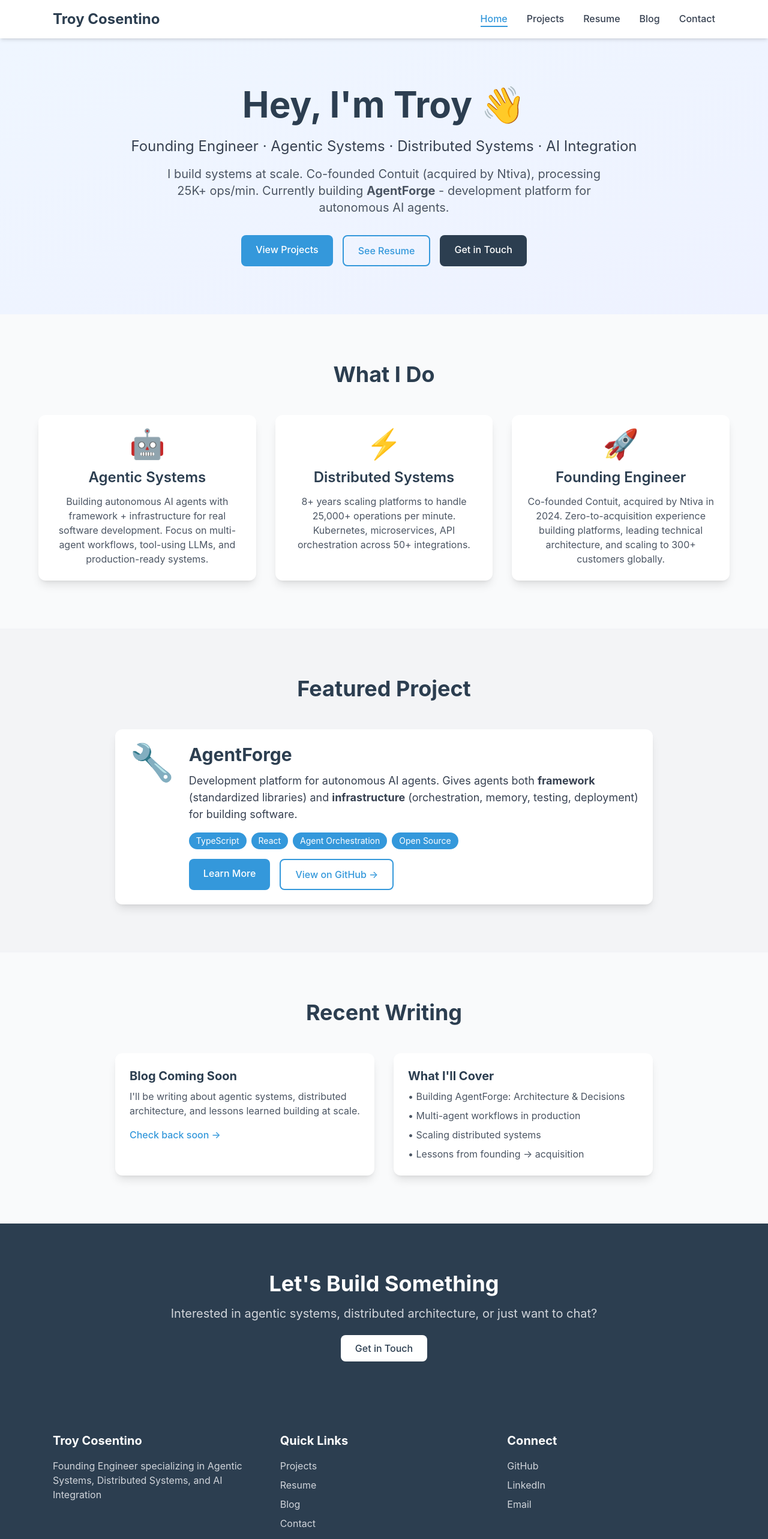
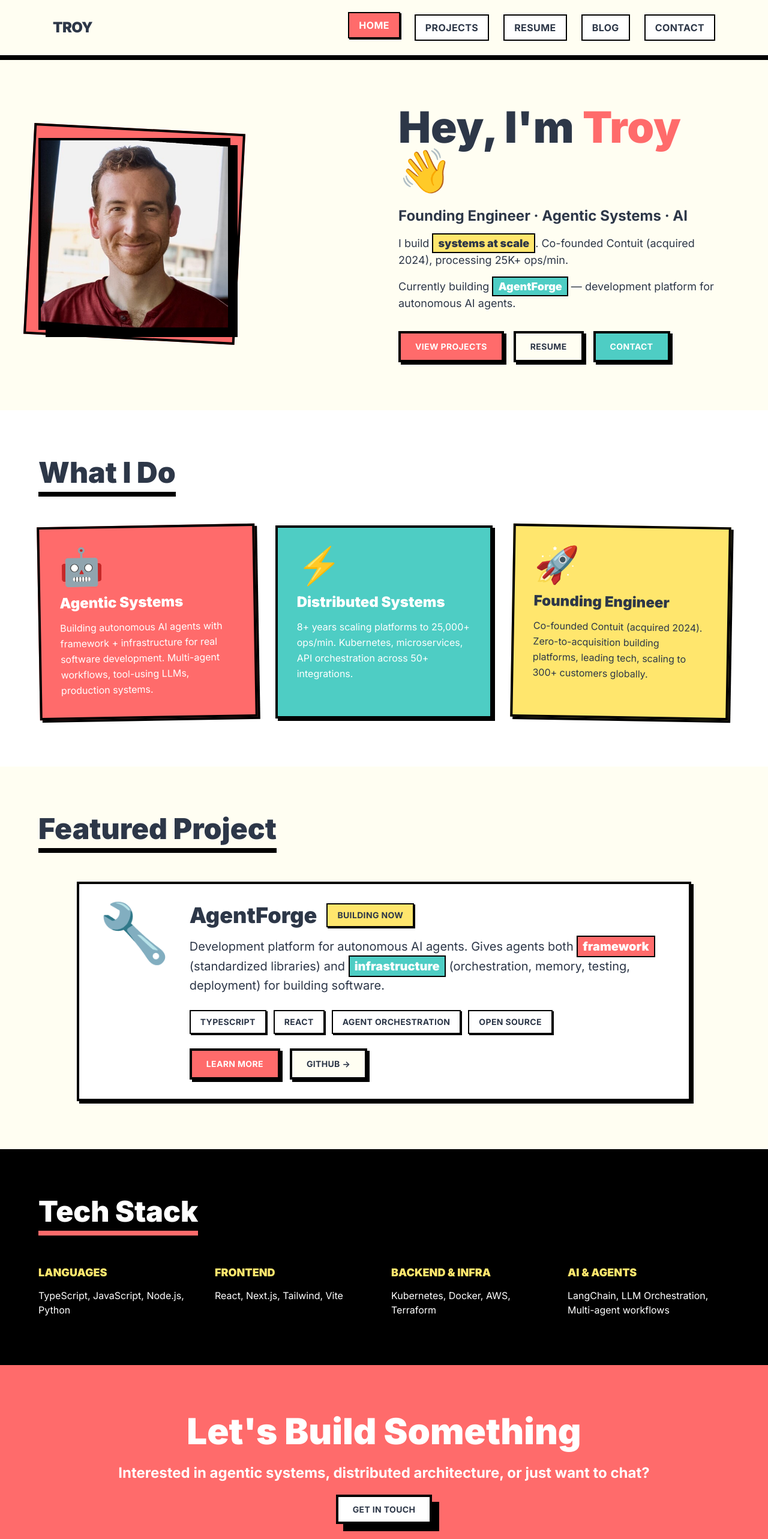
Before and after one commit to tcosentino/personal-website, a React (Vite) app: page / in a window 1280 px wide. Shown: the top 2566 px of the page at 60% size. Built offline with nearby package versions, Linux system fonts and the light colour scheme.

Commit message:
Neo-Brutalist Playful redesign: thick borders, bold colors, Troy's headshot

```diff
--- a/src/components/Footer.tsx
+++ b/src/components/Footer.tsx
@@ -2,63 +2,84 @@ export default function Footer() {
   const currentYear = new Date().getFullYear()
 
   return (
-    <footer className="bg-secondary text-white py-12">
+    <footer className="bg-black text-white py-16 border-t-8 border-primary">
       <div className="container-custom px-6">
-        <div className="grid md:grid-cols-3 gap-8">
+        <div className="grid md:grid-cols-3 gap-12">
           <div>
-            <h3 className="text-xl font-bold mb-4">Troy Cosentino</h3>
-            <p className="text-gray-300">
+            <h3 className="text-2xl font-black mb-4 text-accent uppercase">Troy Cosentino</h3>
+            <p className="text-white font-medium leading-relaxed">
               Founding Engineer specializing in Agentic Systems, Distributed Systems, and AI Integration
             </p>
           </div>
 
           <div>
-            <h3 className="text-xl font-bold mb-4">Quick Links</h3>
-            <ul className="space-y-2">
-              <li><a href="/projects" className="text-gray-300 hover:text-white transition-colors">Projects</a></li>
-              <li><a href="/resume" className="text-gray-300 hover:text-white transition-colors">Resume</a></li>
-              <li><a href="/blog" className="text-gray-300 hover:text-white transition-colors">Blog</a></li>
-              <li><a href="/contact" className="text-gray-300 hover:text-white transition-colors">Contact</a></li>
+            <h3 className="text-xl font-black mb-4 text-accent uppercase">Quick Links</h3>
+            <ul className="space-y-3">
+              <li>
+                <a href="/projects" className="text-white font-bold hover:text-primary transition-colors text-lg">
+                  → Projects
+                </a>
+              </li>
+              <li>
+                <a href="/resume" className="text-white font-bold hover:text-primary transition-colors text-lg">
+                  → Resume
+                </a>
+              </li>
+              <li>
+                <a href="/blog" className="text-white font-bold hover:text-primary transition-colors text-lg">
+                  → Blog
+                </a>
+              </li>
+              <li>
+                <a href="/contact" className="text-white font-bold hover:text-primary transition-colors text-lg">
+                  → Contact
+                </a>
+              </li>
             </ul>
           </div>
 
           <div>
-            <h3 className="text-xl font-bold mb-4">Connect</h3>
-            <ul className="space-y-2">
+            <h3 className="text-xl font-black mb-4 text-accent uppercase">Connect</h3>
+            <ul className="space-y-3">
               <li>
                 <a
                   href="https://github.com/tcosentino"
                   target="_blank"
                   rel="noopener noreferrer"
-                  className="text-gray-300 hover:text-white transition-colors"
+                  className="text-white font-bold hover:text-secondary transition-colors text-lg"
                 >
-                  GitHub
+                  → GitHub
                 </a>
               </li>
               <li>
                 <a
-                  href="https://linkedin.com/in/troycosentino"
+                  href="https://linkedin.com/in/troy-cosentino-b36694275"
                   target="_blank"
                   rel="noopener noreferrer"
-                  className="text-gray-300 hover:text-white transition-colors"
+                  className="text-white font-bold hover:text-secondary transition-colors text-lg"
                 >
-                  LinkedIn
+                  → LinkedIn
                 </a>
               </li>
               <li>
                 <a
-                  href="mailto:troy@troycosentino.com"
-                  className="text-gray-300 hover:text-white transition-colors"
+                  href="mailto:troycosentino@gmail.com"
+                  className="text-white font-bold hover:text-secondary transition-colors text-lg"
                 >
-                  Email
+                  → Email
                 </a>
               </li>
             </ul>
           </div>
         </div>
 
-        <div className="border-t border-gray-700 mt-8 pt-8 text-center text-gray-400">
-          <p>© {currentYear} Troy Cosentino. Built with React, TypeScript, and Vite.</p>
+        <div className="border-t-4 border-primary mt-12 pt-8 text-center">
+          <p className="text-white font-bold text-lg">
+            © {currentYear} Troy Cosentino. Built with React + TypeScript + Tailwind.
+          </p>
+          <p className="text-accent font-black mt-2 text-sm uppercase tracking-wider">
+            San Francisco, CA 🐧
+          </p>
         </div>
       </div>
     </footer>
--- a/src/components/Nav.tsx
+++ b/src/components/Nav.tsx
@@ -12,20 +12,23 @@ export default function Nav() {
   ]
 
   return (
-    <nav className="bg-white shadow-md sticky top-0 z-50">
-      <div className="container-custom py-4 px-6 flex justify-between items-center">
-        <Link to="/" className="text-2xl font-bold text-secondary hover:text-primary transition-colors">
-          Troy Cosentino
+    <nav className="bg-cream border-b-4 border-black sticky top-0 z-50 shadow-[0_4px_0_0_#000000]">
+      <div className="container-custom py-6 px-6 flex justify-between items-center">
+        <Link
+          to="/"
+          className="text-2xl font-black text-dark hover:text-primary transition-colors uppercase tracking-tight"
+        >
+          Troy
         </Link>
-        <div className="flex gap-8">
+        <div className="flex gap-2 md:gap-6">
           {links.map((link) => (
             <Link
               key={link.path}
               to={link.path}
-              className={`font-medium transition-colors ${
+              className={`font-bold text-sm md:text-base uppercase tracking-wide px-3 md:px-4 py-2 border-2 border-black transition-all ${
                 location.pathname === link.path
-                  ? 'text-primary border-b-2 border-primary'
-                  : 'text-gray-700 hover:text-primary'
+                  ? 'bg-primary text-white shadow-[2px_2px_0_0_#000000] transform -translate-y-1'
+                  : 'bg-white text-dark hover:bg-accent hover:shadow-[2px_2px_0_0_#000000] hover:-translate-y-1'
               }`}
             >
               {link.label}
--- a/src/index.css
+++ b/src/index.css
@@ -1,6 +1,8 @@
+@import url('https://fonts.googleapis.com/css2?family=Inter:wght@400;600;700;900&display=swap');
+
 @tailwind base;
+@tailwind utilities;
 @tailwind components;
-@tailwind utilities;
 
 @layer base {
   html {
@@ -8,27 +10,45 @@
   }
 
   body {
-    @apply bg-gray-50 text-gray-900;
+    @apply bg-cream text-dark font-sans;
+    font-family: 'Inter', system-ui, -apple-system, sans-serif;
+  }
+
+  h1, h2, h3, h4, h5, h6 {
+    font-family: 'Inter', system-ui, sans-serif;
+    @apply font-black;
   }
 }
 
 @layer components {
+  /* Neo-Brutalist Buttons */
   .btn {
-    @apply px-6 py-3 rounded-lg font-medium transition-all duration-200 hover:scale-105;
+    @apply px-6 py-3 font-bold uppercase tracking-wide text-sm
+           border-4 border-black transition-all duration-150
+           hover:-translate-y-1 active:translate-y-0;
   }
 
   .btn-primary {
-    @apply bg-primary text-white hover:bg-blue-600;
+    @apply bg-primary text-white shadow-brutal
+           hover:shadow-brutal-lg;
   }
 
   .btn-secondary {
-    @apply bg-secondary text-white hover:bg-gray-800;
+    @apply bg-secondary text-white shadow-brutal
+           hover:shadow-brutal-lg;
+  }
+
+  .btn-accent {
+    @apply bg-accent text-dark shadow-brutal
+           hover:shadow-brutal-lg;
   }
 
   .btn-outline {
-    @apply border-2 border-primary text-primary hover:bg-primary hover:text-white;
+    @apply bg-cream text-dark border-4 border-black shadow-brutal
+           hover:bg-black hover:text-cream hover:shadow-brutal-lg;
   }
 
+  /* Sections */
   .section {
     @apply py-20 px-6;
   }
@@ -37,15 +57,93 @@
     @apply max-w-6xl mx-auto;
   }
 
+  /* Neo-Brutalist Cards */
   .card {
-    @apply bg-white rounded-xl shadow-lg p-6 hover:shadow-xl transition-shadow duration-300;
+    @apply bg-white border-4 border-black p-8
+           shadow-brutal transition-all duration-200
+           hover:-translate-y-1 hover:shadow-brutal-lg;
   }
 
+  .card-primary {
+    @apply bg-primary text-white border-4 border-black p-8
+           shadow-brutal hover:-translate-y-1 hover:shadow-brutal-lg;
+  }
+
+  .card-secondary {
+    @apply bg-secondary text-white border-4 border-black p-8
+           shadow-brutal hover:-translate-y-1 hover:shadow-brutal-lg;
+  }
+
+  .card-accent {
+    @apply bg-accent text-dark border-4 border-black p-8
+           shadow-brutal hover:-translate-y-1 hover:shadow-brutal-lg;
+  }
+
+  /* Typography */
   .heading {
-    @apply text-4xl font-bold mb-4 text-secondary;
+    @apply text-5xl md:text-6xl font-black mb-6 text-dark leading-tight;
   }
 
   .subheading {
-    @apply text-2xl font-semibold mb-3 text-secondary;
+    @apply text-3xl md:text-4xl font-bold mb-4 text-dark;
+  }
+
+  .section-heading {
+    @apply text-4xl md:text-5xl font-black text-dark mb-12
+           inline-block border-b-8 border-black pb-2;
+  }
+
+  /* Tags/Labels */
+  .tag {
+    @apply inline-block px-4 py-2 bg-white border-2 border-black
+           font-bold text-sm uppercase tracking-wide
+           shadow-[2px_2px_0px_0px_#000000];
+  }
+
+  .tag-primary {
+    @apply bg-primary text-white;
+  }
+
+  .tag-secondary {
+    @apply bg-secondary text-white;
+  }
+
+  .tag-accent {
+    @apply bg-accent text-dark;
+  }
+
+  /* Links */
+  .link {
+    @apply font-bold text-dark underline decoration-4 decoration-primary
+           hover:decoration-secondary transition-colors;
+  }
+
+  /* Hero Image Container */
+  .hero-image {
+    @apply border-4 border-black shadow-brutal-xl
+           overflow-hidden bg-white;
+  }
+
+  /* Input Fields (for contact form later) */
+  .input {
+    @apply w-full px-4 py-3 border-4 border-black
+           bg-white text-dark font-medium
+           focus:outline-none focus:shadow-brutal
+           transition-shadow;
   }
 }
+
+@layer utilities {
+  .text-shadow-brutal {
+    text-shadow: 3px 3px 0px #000000;
+  }
+
+  /* Rotation utilities for playful asymmetry */
+  .rotate-slight {
+    transform: rotate(-1deg);
+  }
+
+  .rotate-slight-reverse {
+    transform: rotate(1deg);
+  }
+}
--- a/src/pages/Home.tsx
+++ b/src/pages/Home.tsx
@@ -2,87 +2,118 @@ import { Link } from 'react-router-dom'
 
 export default function Home() {
   return (
+    <div className="bg-cream">
+      {/* Hero Section - Neo-Brutalist Style */}
+      <section className="section bg-cream">
+        <div className="container-custom">
+          <div className="grid md:grid-cols-2 gap-12 items-center">
+            {/* Left: Photo */}
+            <div className="flex justify-center md:justify-start">
+              <div className="relative">
+                <div className="absolute -inset-4 bg-primary border-4 border-black transform rotate-3"></div>
+                <div className="relative border-4 border-black shadow-brutal-xl overflow-hidden bg-white w-80 h-80">
+                  <img
+                    src="/troy-headshot-original.jpg"
+                    alt="Troy Cosentino"
+                    className="w-full h-full object-cover"
+                  />
+                </div>
+              </div>
+            </div>
+
+            {/* Right: Text */}
             <div>
-      {/* Hero Section */}
-      <section className="section bg-gradient-to-br from-blue-50 to-indigo-50">
-        <div className="container-custom text-center">
-          <h1 className="text-6xl font-bold text-secondary mb-6">
-            Hey, I'm Troy 👋
+              <h1 className="text-6xl md:text-7xl font-black text-dark mb-6 leading-none">
+                Hey, I'm <span className="text-primary">Troy</span> 👋
               </h1>
-          <p className="text-2xl text-gray-700 mb-4">
-            Founding Engineer · Agentic Systems · Distributed Systems · AI Integration
+              <div className="space-y-4 mb-8">
+                <p className="text-2xl font-bold text-dark">
+                  Founding Engineer · Agentic Systems · AI
                 </p>
-          <p className="text-xl text-gray-600 max-w-3xl mx-auto mb-8">
-            I build systems at scale. Co-founded Contuit (acquired by Ntiva), processing 25K+ ops/min.
-            Currently building <strong>AgentForge</strong> - development platform for autonomous AI agents.
+                <p className="text-lg text-dark font-medium">
+                  I build <span className="bg-accent border-2 border-black px-2 py-1 font-black">systems at scale</span>.
+                  Co-founded Contuit (acquired 2024), processing 25K+ ops/min.
                 </p>
-          <div className="flex gap-4 justify-center">
+                <p className="text-lg text-dark font-medium">
+                  Currently building <span className="bg-secondary text-white border-2 border-black px-2 py-1 font-black">AgentForge</span> —
+                  development platform for autonomous AI agents.
+                </p>
+              </div>
+              <div className="flex flex-wrap gap-4">
                 <Link to="/projects" className="btn btn-primary">
                   View Projects
                 </Link>
                 <Link to="/resume" className="btn btn-outline">
-              See Resume
+                  Resume
                 </Link>
                 <Link to="/contact" className="btn btn-secondary">
-              Get in Touch
+                  Contact
                 </Link>
+              </div>
+            </div>
           </div>
         </div>
       </section>
 
-      {/* What I Do */}
-      <section className="section">
+      {/* What I Do - Bold Cards */}
+      <section className="section bg-white">
         <div className="container-custom">
-          <h2 className="heading text-center mb-12">What I Do</h2>
+          <h2 className="section-heading mb-16">What I Do</h2>
           <div className="grid md:grid-cols-3 gap-8">
-            <div className="card text-center">
-              <div className="text-5xl mb-4">🤖</div>
-              <h3 className="subheading">Agentic Systems</h3>
-              <p className="text-gray-600">
+            <div className="card-primary transform rotate-slight">
+              <div className="text-6xl mb-4">🤖</div>
+              <h3 className="text-2xl font-black mb-3">Agentic Systems</h3>
+              <p className="text-white font-medium leading-relaxed">
                 Building autonomous AI agents with framework + infrastructure for real software development.
-                Focus on multi-agent workflows, tool-using LLMs, and production-ready systems.
+                Multi-agent workflows, tool-using LLMs, production systems.
               </p>
             </div>
 
-            <div className="card text-center">
-              <div className="text-5xl mb-4">⚡</div>
-              <h3 className="subheading">Distributed Systems</h3>
-              <p className="text-gray-600">
-                8+ years scaling platforms to handle 25,000+ operations per minute.
+            <div className="card-secondary">
+              <div className="text-6xl mb-4">⚡</div>
+              <h3 className="text-2xl font-black mb-3">Distributed Systems</h3>
+              <p className="text-white font-medium leading-relaxed">
+                8+ years scaling platforms to 25,000+ ops/min.
                 Kubernetes, microservices, API orchestration across 50+ integrations.
               </p>
             </div>
 
-            <div className="card text-center">
-              <div className="text-5xl mb-4">🚀</div>
-              <h3 className="subheading">Founding Engineer</h3>
-              <p className="text-gray-600">
-                Co-founded Contuit, acquired by Ntiva in 2024. Zero-to-acquisition experience building
-                platforms, leading technical architecture, and scaling to 300+ customers globally.
+            <div className="card-accent transform rotate-slight-reverse">
+              <div className="text-6xl mb-4">🚀</div>
+              <h3 className="text-2xl font-black mb-3">Founding Engineer</h3>
+              <p className="text-dark font-medium leading-relaxed">
+                Co-founded Contuit (acquired 2024). Zero-to-acquisition building platforms,
+                leading tech, scaling to 300+ customers globally.
               </p>
             </div>
           </div>
         </div>
       </section>
 
-      {/* Featured Project */}
-      <section className="section bg-gray-100">
+      {/* Featured Project - AgentForge */}
+      <section className="section bg-cream">
         <div className="container-custom">
-          <h2 className="heading text-center mb-12">Featured Project</h2>
-          <div className="card max-w-4xl mx-auto">
-            <div className="flex items-start gap-6">
-              <div className="text-6xl">🔧</div>
+          <h2 className="section-heading mb-16">Featured Project</h2>
+          <div className="card max-w-5xl mx-auto">
+            <div className="flex items-start gap-8">
+              <div className="text-8xl flex-shrink-0">🔧</div>
               <div className="flex-1">
-                <h3 className="text-3xl font-bold text-secondary mb-3">AgentForge</h3>
-                <p className="text-lg text-gray-700 mb-4">
-                  Development platform for autonomous AI agents. Gives agents both <strong>framework</strong> (standardized
-                  libraries) and <strong>infrastructure</strong> (orchestration, memory, testing, deployment) for building software.
+                <div className="flex items-center gap-4 mb-4">
+                  <h3 className="text-4xl font-black text-dark">AgentForge</h3>
+                  <span className="tag tag-accent">BUILDING NOW</span>
+                </div>
+                <p className="text-xl text-dark font-medium mb-6 leading-relaxed">
+                  Development platform for autonomous AI agents. Gives agents both{' '}
+                  <span className="bg-primary text-white border-2 border-black px-2 py-1 font-black">framework</span>{' '}
+                  (standardized libraries) and{' '}
+                  <span className="bg-secondary text-white border-2 border-black px-2 py-1 font-black">infrastructure</span>{' '}
+                  (orchestration, memory, testing, deployment) for building software.
                 </p>
-                <div className="flex flex-wrap gap-2 mb-4">
-                  <span className="px-3 py-1 bg-primary text-white rounded-full text-sm">TypeScript</span>
-                  <span className="px-3 py-1 bg-primary text-white rounded-full text-sm">React</span>
-                  <span className="px-3 py-1 bg-primary text-white rounded-full text-sm">Agent Orchestration</span>
-                  <span className="px-3 py-1 bg-primary text-white rounded-full text-sm">Open Source</span>
+                <div className="flex flex-wrap gap-3 mb-6">
+                  <span className="tag">TypeScript</span>
+                  <span className="tag">React</span>
+                  <span className="tag">Agent Orchestration</span>
+                  <span className="tag">Open Source</span>
                 </div>
                 <div className="flex gap-4">
                   <Link to="/projects" className="btn btn-primary">
@@ -94,7 +125,7 @@ export default function Home() {
                     rel="noopener noreferrer"
                     className="btn btn-outline"
                   >
-                    View on GitHub →
+                    GitHub →
                   </a>
                 </div>
               </div>
@@ -103,42 +134,43 @@ export default function Home() {
         </div>
       </section>
 
-      {/* Recent Blog Posts (placeholder) */}
-      <section className="section">
+      {/* Stack */}
+      <section className="section bg-black text-white">
         <div className="container-custom">
-          <h2 className="heading text-center mb-12">Recent Writing</h2>
-          <div className="grid md:grid-cols-2 gap-8 max-w-4xl mx-auto">
-            <div className="card">
-              <h3 className="text-xl font-bold text-secondary mb-2">Blog Coming Soon</h3>
-              <p className="text-gray-600 mb-4">
-                I'll be writing about agentic systems, distributed architecture, and lessons learned building at scale.
-              </p>
-              <Link to="/blog" className="text-primary font-medium hover:underline">
-                Check back soon →
-              </Link>
+          <h2 className="text-5xl font-black mb-12 text-white border-b-8 border-primary pb-2 inline-block">
+            Tech Stack
+          </h2>
+          <div className="grid md:grid-cols-4 gap-6">
+            <div>
+              <h4 className="text-accent font-black text-lg mb-3 uppercase">Languages</h4>
+              <p className="font-medium">TypeScript, JavaScript, Node.js, Python</p>
             </div>
-
-            <div className="card">
-              <h3 className="text-xl font-bold text-secondary mb-2">What I'll Cover</h3>
-              <ul className="text-gray-600 space-y-2">
-                <li>• Building AgentForge: Architecture & Decisions</li>
-                <li>• Multi-agent workflows in production</li>
-                <li>• Scaling distributed systems</li>
-                <li>• Lessons from founding → acquisition</li>
-              </ul>
+            <div>
+              <h4 className="text-accent font-black text-lg mb-3 uppercase">Frontend</h4>
+              <p className="font-medium">React, Next.js, Tailwind, Vite</p>
+            </div>
+            <div>
+              <h4 className="text-accent font-black text-lg mb-3 uppercase">Backend & Infra</h4>
+              <p className="font-medium">Kubernetes, Docker, AWS, Terraform</p>
+            </div>
+            <div>
+              <h4 className="text-accent font-black text-lg mb-3 uppercase">AI & Agents</h4>
+              <p className="font-medium">LangChain, LLM Orchestration, Multi-agent workflows</p>
             </div>
           </div>
         </div>
       </section>
 
       {/* CTA */}
-      <section className="section bg-secondary text-white">
+      <section className="section bg-primary">
         <div className="container-custom text-center">
-          <h2 className="text-4xl font-bold mb-4">Let's Build Something</h2>
-          <p className="text-xl mb-8 text-gray-300">
+          <h2 className="text-5xl md:text-6xl font-black text-white mb-6">
+            Let's Build Something
+          </h2>
+          <p className="text-2xl font-bold text-white mb-8">
             Interested in agentic systems, distributed architecture, or just want to chat?
           </p>
-          <Link to="/contact" className="btn bg-white text-secondary hover:bg-gray-100">
+          <Link to="/contact" className="btn bg-white text-dark border-4 border-black shadow-brutal-xl hover:shadow-brutal-lg hover:-translate-y-2 font-black">
             Get in Touch
           </Link>
         </div>
--- a/tailwind.config.js
+++ b/tailwind.config.js
@@ -7,13 +7,26 @@ export default {
   theme: {
     extend: {
       colors: {
-        primary: '#3498db',
-        secondary: '#2c3e50',
-        accent: '#27ae60',
+        // Neo-Brutalist Playful palette
+        primary: '#FF6B6B',      // Coral red
+        secondary: '#4ECDC4',    // Turquoise
+        accent: '#FFE66D',       // Yellow
+        dark: '#2D3748',         // Dark gray text
+        cream: '#FFFEF2',        // Warm off-white background
+        black: '#000000',
       },
       fontFamily: {
-        sans: ['-apple-system', 'BlinkMacSystemFont', 'Segoe UI', 'Roboto', 'sans-serif'],
-        mono: ['SF Mono', 'Monaco', 'Courier New', 'monospace'],
+        display: ['Clash Display', 'Cabinet Grotesk', 'system-ui', 'sans-serif'],
+        sans: ['General Sans', 'Inter', 'system-ui', 'sans-serif'],
+        mono: ['JetBrains Mono', 'SF Mono', 'Monaco', 'monospace'],
+      },
+      boxShadow: {
+        'brutal': '4px 4px 0px 0px #000000',
+        'brutal-lg': '8px 8px 0px 0px #000000',
+        'brutal-xl': '12px 12px 0px 0px #000000',
+        'brutal-primary': '4px 4px 0px 0px #FF6B6B',
+        'brutal-secondary': '4px 4px 0px 0px #4ECDC4',
+        'brutal-accent': '4px 4px 0px 0px #FFE66D',
       },
     },
   },
```
Also changed, not shown: public/troy-headshot-original.jpg (added), 1 other file (tests, documents, lock files or other folders). Lines whose indentation alone changed are shown as unchanged.
